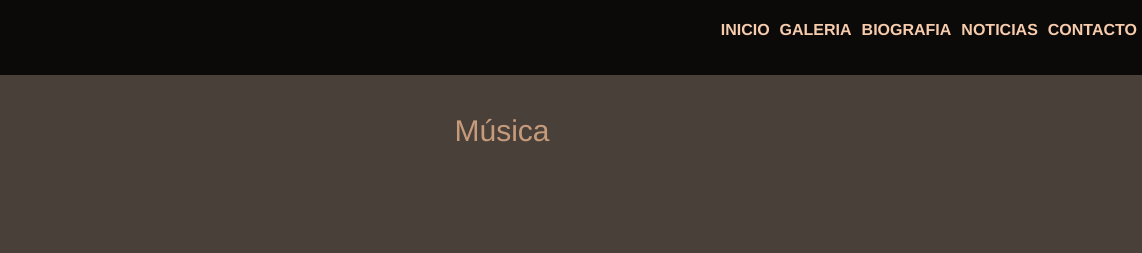
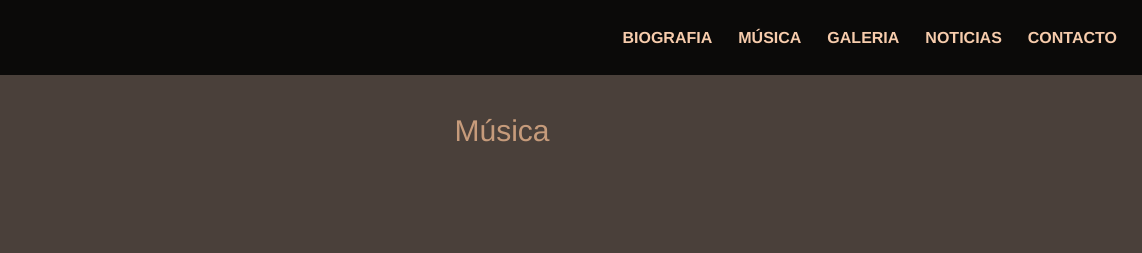
Before and after one commit to AlexisDemaria/Biografia_PL, a plain HTML site: page pages/musica.html in a window 1280 px wide. Shown: the top 253 px of the page, 138-1280 px from the left. Drawn offline with Linux system fonts and the light colour scheme; a web font is replaced by a local one.

Commit message:
AplicandoBS

```diff
--- a/pages/musica.html
+++ b/pages/musica.html
@@ -18,14 +18,21 @@
 
                 <a href="../index.html"><img src="../images/LCFicono.jpg" alt="Cabeza Leon Con Flow" title="Leon Con Flow"></a>
 
-                <nav>
-                    <ul>
-                        <li><a href="../index.html">Inicio</a></li>
-                        <li><a href="../pages/galeria.html">Galeria</a></li>
-                        <li><a href="../pages/biografia.html">Biografia</a></li>
-                        <li><a href="../pages/noticias.html">Noticias</a></li>
-                        <li><a href="../pages/contacto.html">Contacto</a></li>
-                    </ul>
+                <nav class="navbar navbar-expand-lg">
+                    <div class="container-fluid">
+                        <button class="navbar-toggler" type="button" data-bs-toggle="collapse" data-bs-target="#navbarTogglerDemo01" aria-controls="navbarTogglerDemo01" aria-expanded="false" aria-label="Toggle navigation">
+                            <span class="navbar-toggler-icon"></span>
+                        </button>
+                        <div class=" collapse navbar-collapse" id="navbarTogglerDemo01">
+                            <ul class="navbar-nav me-auto mb-2 mb-lg-0">
+                                <li class="nav-item"><a class="nav-link active" href="../pages/biografia.html">Biografia</a></li>
+                                <li class="nav-item"><a class="nav-link active" href="../pages/musica.html">Música</a></li>
+                                <li class="nav-item"><a class="nav-link active" href="../pages/galeria.html">Galeria</a></li>
+                                <li class="nav-item"><a class="nav-link active" href="../pages/noticias.html">Noticias</a></li>
+                                <li class="nav-item"><a class="nav-link active" href="../pages/contacto.html">Contacto</a></li>
+                            </ul>
+                        </div>
+                    </div>
                 </nav>
 
             </header>
```
